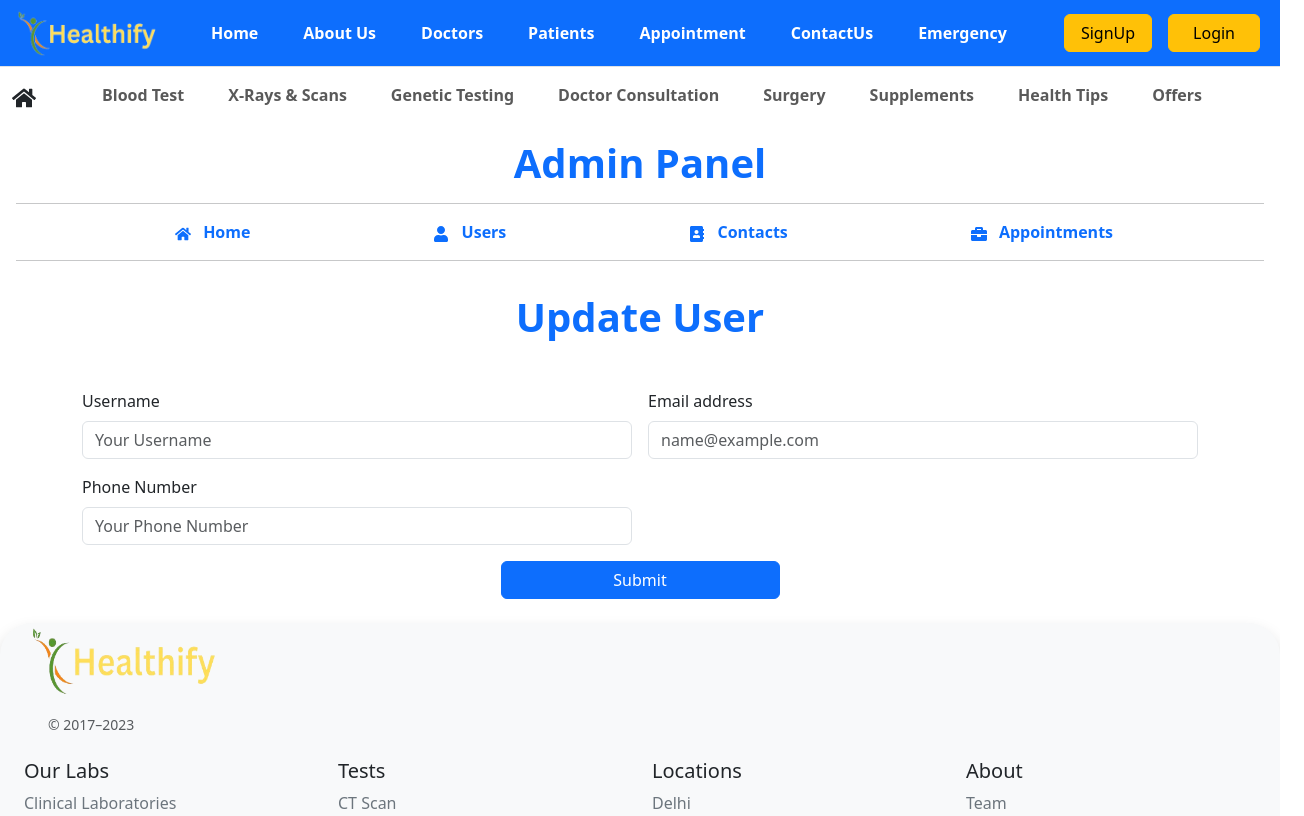
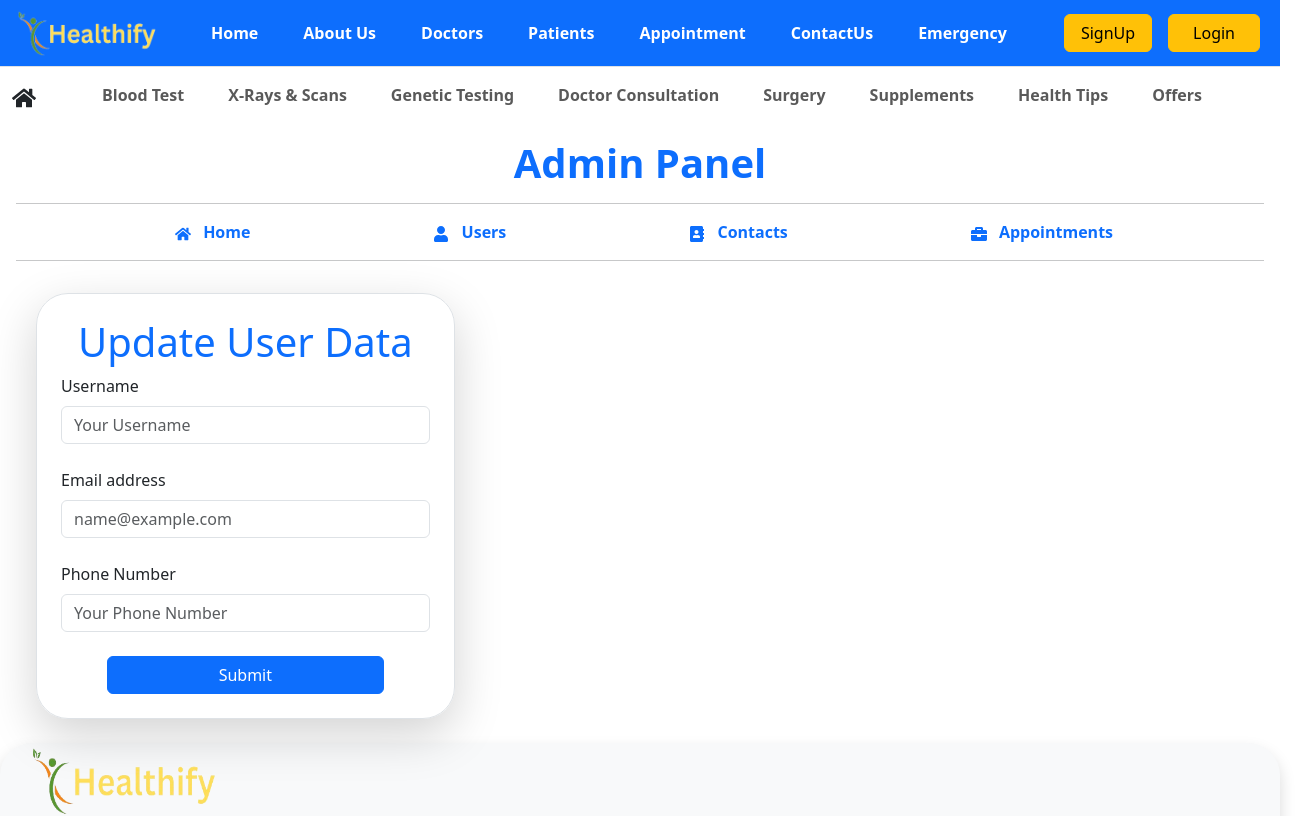
Before and after one commit to yatendra2832/Healthify-MERN, a React (Vite) app in the folder client/: page /admin/users/1/edit in a window 1280 px wide. Shown: the top 816 px of the page, 1304 px wide, since content can reach past the window. Built offline with nearby package versions, Linux system fonts and the light colour scheme; no server answers.

Commit message:
created and added the updating user functionality to updata page

```diff
--- a/client/src/pages/AdminUpdate.jsx
+++ b/client/src/pages/AdminUpdate.jsx
@@ -1,16 +1,17 @@
 import React, { useEffect, useState } from "react";
+import { useParams } from "react-router-dom";
 import { useAuth } from "../store/auth";
-import { useParams } from "react-router-dom";
+import { toast } from "react-toastify";
 const AdminUpdate = () => {
-  const { AuthorizationToken } = useAuth();
-  const [data, setData] = useState({
+  const [user, setUser] = useState({
     username: "",
     email: "",
     phone: "",
   });
+
   const params = useParams();
-
-  const getSingleUserData = async () => {
+  const { AuthorizationToken } = useAuth();
+  const getSingleUserData = async (id) => {
     try {
       const response = await fetch(
         `http://localhost:5000/api/admin/users/${params.id}`,
@@ -22,9 +23,9 @@ const AdminUpdate = () => {
         }
       );
       const data = await response.json();
-      setData(data);
+      setUser(data);
     } catch (error) {
-      console.log(error);
+      console.log(error)
     }
   };
 
@@ -32,14 +33,46 @@ const AdminUpdate = () => {
     getSingleUserData();
   }, []);
 
-  const handleInput = () => {};
+  const handleInput = (e) => {
+    let name = e.target.name;
+    let value = e.target.value;
+
+    setUser({ ...user, [name]: value });
+  };
+
+  // updating data
+  const handleSubmit = async (e) => {
+    e.preventDefault();
+
+    try {
+      const response = await fetch(
+        `http://localhost:5000/api/admin/users/update/${params.id}`,
+        {
+          method: "PUT",
+          headers: {
+            "Content-Type": "application/json",
+            Authorization: AuthorizationToken,
+          },
+          body: JSON.stringify(user),
+        }
+      );
+      if (response.ok) {
+        toast.success("Updated Successfully");
+      } else {
+        toast.error("Not updated...");
+      }
+    } catch (error) {
+      console.log(error);
+    }
+  };
+
   return (
-    <div className="container">
-      <h2 className="text-center text-primary fw-bold fs-1 mb-5">
-        Update User
-      </h2>
-      <form className="row g-3">
-        <div className="col-md-6">
+    <div className="container-fluid mx-4 px-4 mb-4">
+      <div className="row">
+        <div className="col-md-8 col-lg-4 col-sm-12 border rounded-5 p-4 shadow-lg">
+          <h1 className="text-center text-primary ">Update User Data</h1>
+          <form onSubmit={handleSubmit}>
+            <div className="mb-4">
               <label htmlFor="username" className="form-label">
                 Username
               </label>
@@ -51,11 +84,12 @@ const AdminUpdate = () => {
                 placeholder="Your Username"
                 required
                 autoComplete="off"
+                value={user.username}
                 onChange={handleInput}
-            value={data.username}
               />
             </div>
-        <div className="col-md-6">
+
+            <div className="mb-4">
               <label htmlFor="email" className="form-label">
                 Email address
               </label>
@@ -67,11 +101,12 @@ const AdminUpdate = () => {
                 placeholder="name@example.com"
                 required
                 autoComplete="off"
+                value={user.email}
                 onChange={handleInput}
-            value={data.email}
               />
             </div>
-        <div className="col-md-6">
+
+            <div className="mb-4">
               <label htmlFor="phone" className="form-label">
                 Phone Number
               </label>
@@ -83,16 +118,20 @@ const AdminUpdate = () => {
                 placeholder="Your Phone Number"
                 required
                 autoComplete="off"
+                value={user.phone}
                 onChange={handleInput}
-            value={data.phone}
               />
             </div>
-        <div className="col-12 text-center">
-          <button type="submit" className="btn btn-primary w-25 mb-4">
+
+            <button
+              type="submit"
+              className="btn btn-primary w-75 d-block mx-auto"
+            >
               Submit
             </button>
+          </form>
         </div>
-      </form>
+      </div>
     </div>
   );
 };
```
Also changed, not shown: 1 other file (tests, documents, lock files or other folders). Lines whose indentation alone changed are shown as unchanged.
